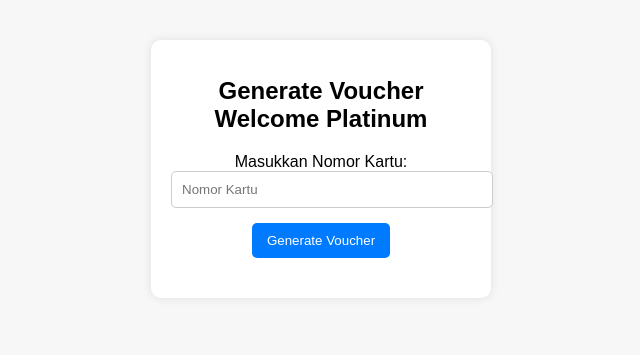
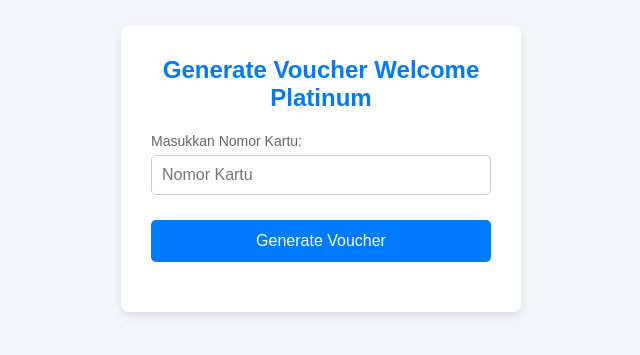
Before and after one commit to Nerfyonce/Nerfyonce7, a plain HTML site: page index.html in a window 1280 px wide. Shown: the part 231-586 px from the top of the page, without its empty margins (319-959 px from the left). Drawn offline with Linux system fonts and the light colour scheme.

Commit message:
style.css

```diff
--- a/style.css
+++ b/style.css
@@ -1,50 +1,86 @@
-body {
-    font-family: Arial, sans-serif;
-    background-color: #f7f7f7;
+/* Style dasar untuk tata letak dan visual */
+* {
+    box-sizing: border-box;
     margin: 0;
     padding: 0;
+}
+
+body {
+    font-family: 'Arial', sans-serif;
+    background-color: #f4f6f9;
+    color: #333;
     display: flex;
     justify-content: center;
     align-items: center;
     height: 100vh;
+    margin: 0;
 }
 
+/* Kontainer utama */
 .container {
-    background-color: white;
-    padding: 20px;
-    border-radius: 10px;
-    box-shadow: 0 0 10px rgba(0, 0, 0, 0.1);
+    background-color: #fff;
+    padding: 30px;
+    border-radius: 8px;
+    box-shadow: 0px 4px 10px rgba(0, 0, 0, 0.1);
+    width: 100%;
+    max-width: 400px;
     text-align: center;
-    width: 300px;
 }
 
 h1 {
     font-size: 24px;
     margin-bottom: 20px;
+    color: #007BFF;
+}
+
+/* Gaya formulir dan tombol */
+.form-group {
+    margin-bottom: 15px;
+    text-align: left;
+}
+
+label {
+    font-size: 14px;
+    color: #666;
 }
 
 input[type="text"] {
     width: 100%;
     padding: 10px;
-    margin-bottom: 15px;
     border-radius: 5px;
     border: 1px solid #ccc;
+    margin-top: 5px;
+    font-size: 16px;
 }
 
 button {
-    padding: 10px 15px;
+    padding: 12px 20px;
     background-color: #007BFF;
     color: white;
     border: none;
     border-radius: 5px;
     cursor: pointer;
+    font-size: 16px;
+    width: 100%;
+    margin-top: 10px;
+    transition: background-color 0.3s ease;
 }
 
 button:hover {
     background-color: #0056b3;
 }
 
-#voucherResult {
+/* Gaya untuk hasil voucher */
+.result {
     margin-top: 20px;
     font-size: 16px;
+    color: #333;
 }
+
+.result.success {
+    color: #28a745;
+}
+
+.result.error {
+    color: #dc3545;
+}
```
